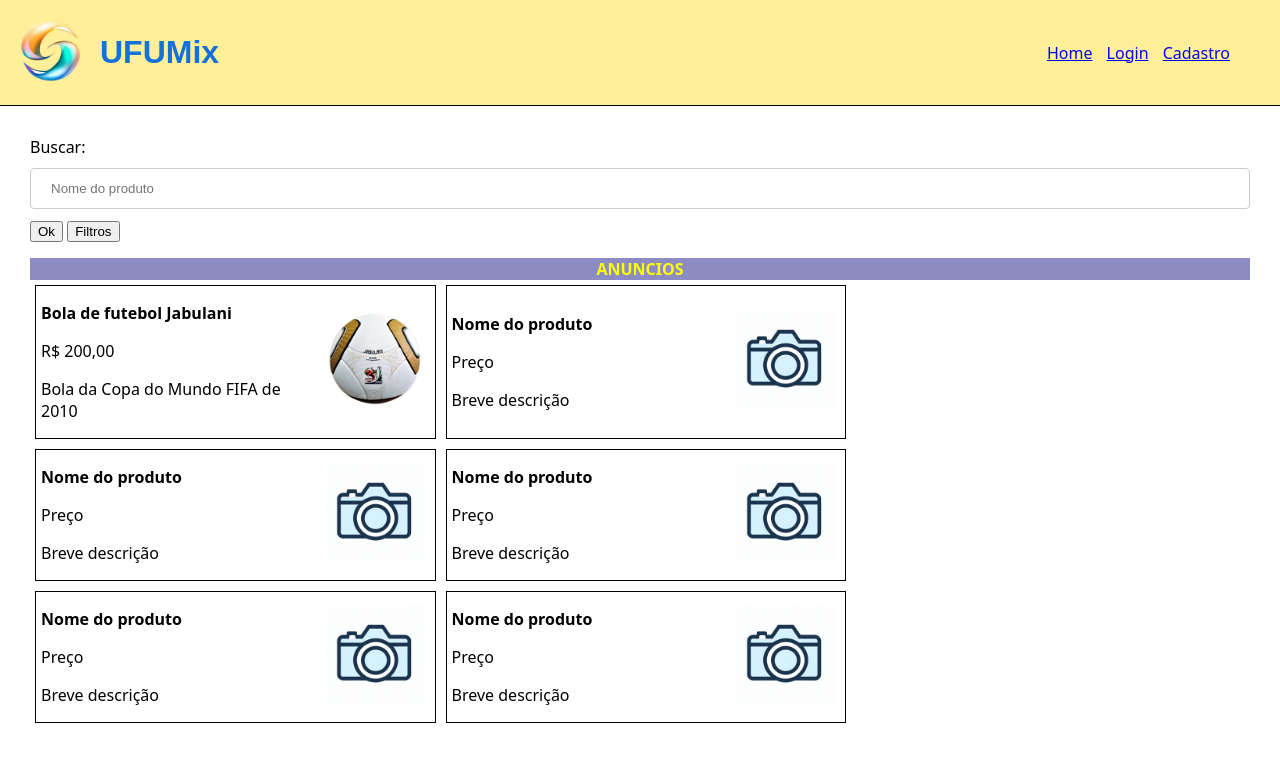
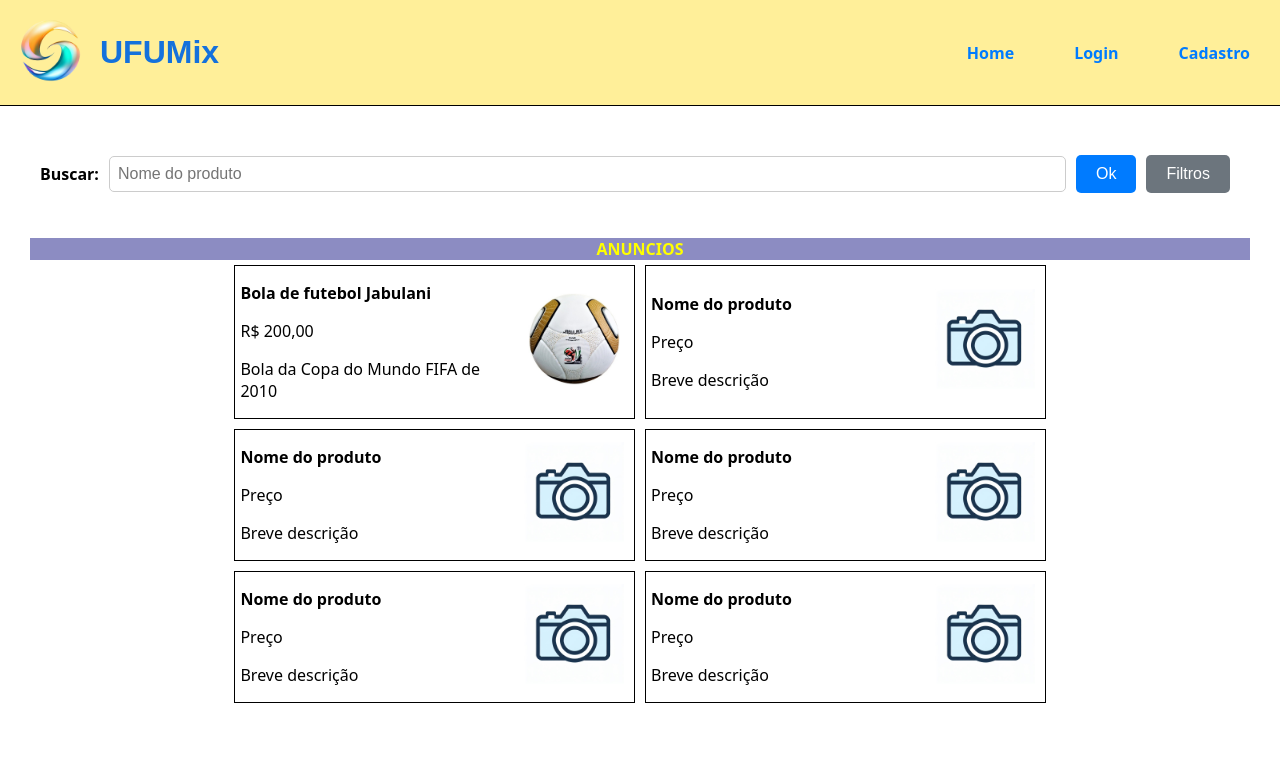
Before and after one commit to amauriPietro/projetoFinalPPI, a PHP site: page / in a window 1280 px wide. Shown: the top 762 px of the page. Run offline with PHP 8.4, Linux system fonts and the light colour scheme.

Commit message:
visual upgrades

```diff
--- /dev/null
+++ b/projeto/publico/homeStyles.css
@@ -0,0 +1,86 @@
+/* Container principal para alinhar na mesma linha */
+.form-container {
+    display: flex;
+    flex-wrap: wrap;
+    align-items: center;
+    justify-content: space-between;
+    border: 2px hidden #007BFF;
+    padding: 10px 10px 0 10px;
+    border-radius: 5px;
+    margin: 10px 0;
+}
+
+label {
+    display: inline-block;
+    margin-right: 10px;
+    font-weight: bold;
+}
+
+/* Estilos para o campo de entrada (input) */
+input[type="text"] {
+    flex: 2;
+    padding: 8px;
+    border: 1px solid #ccc;
+    border-radius: 5px;
+    margin-right: 10px;
+    font-size: 16px;
+}
+
+input[type="radio"],
+input[type="checkbox"],
+input[type="number"] {
+    margin-bottom: 10px;
+    padding: 5px;
+    border: 1px solid #ccc;
+    border-radius: 5px;
+    vertical-align: middle;
+}
+
+/* Estilos para os botões */
+button {
+    padding: 10px 20px;
+    background-color: #007BFF;
+    color: white;
+    border: none;
+    border-radius: 5px;
+    cursor: pointer;
+    font-size: 16px;
+    margin-right: 10px;
+}
+
+/* Estilos específicos para o botão "Filtros" */
+#collapseBtn {
+    background-color: #6c757d;
+}
+
+/* Estilos para a div categoria-container */
+#busca-container {
+    width: 100%;
+    margin-top: 10px;
+}
+
+
+/* Responsividade para dispositivos menores */
+@media (max-width: 768px) {
+    .form-container {
+        flex-direction: column;
+        align-items: stretch;
+    }
+
+    label {
+        margin-bottom: 5px;
+        flex: unset;
+    }
+
+    input[type="text"] {
+        flex: unset;
+        margin-right: 0;
+        margin-bottom: 10px;
+    }
+
+    button {
+        width: 100%;
+        margin-right: 0;
+        margin-bottom: 10px;
+    }
+}
--- a/projeto/publico/index.html
+++ b/projeto/publico/index.html
@@ -1,20 +1,19 @@
 <!DOCTYPE html>
 <html lang="en">
+
 <head>
   <meta charset="UTF-8" />
   <meta name="viewport" content="width=device-width, initial-scale=1.0" />
   <link rel="stylesheet" href="publicStyles.css" />
+  <link rel="stylesheet" href="homeStyles.css">
   <title>Document</title>
 </head>
+
 <body>
   <header>
     <div class="logo">
       <div>
-          <img
-            src="img/logotipo.png"
-            height="100"
-            alt="produto"
-          />
+        <img src="img/logotipo.png" height="100" alt="produto" />
       </div>
       <h1>UFUMix</h1>
     </div>
@@ -28,16 +27,13 @@
   </header>
 
   <main>
+    <div class="form-container">
       <label for="busca">Buscar:</label>
-      <input
-        type="text"
-        name="busca"
-        id="busca"
-        placeholder="Nome do produto"
-      />
+      <input type="text" name="busca" id="busca" placeholder="Nome do produto" />
       <button type="button">Ok</button>
       <button type="button" id="collapseBtn">Filtros</button>
 
+      <div id="busca-container">
         <fieldset id="collapse-content">
           <p>Buscar palavra-chave em:</p>
           <input type="radio" name="tipoBusca" id="titulo" value="titulo" />
@@ -61,6 +57,8 @@
           <input type="checkbox" name="roupas" id="roupas" value="roupas" />
           <label for="roupas">Roupas</label>
         </fieldset>
+      </div>
+    </div>
 
     <div class="announceHeader">
       ANUNCIOS
@@ -73,11 +71,7 @@
           <p>Bola da Copa do Mundo FIFA de 2010</p>
         </div>
         <div>
-            <img
-              src="img/jabulani.jpeg"
-              height="100"
-              alt="produto"
-            />
+          <img src="img/jabulani.jpeg" height="100" alt="produto" />
         </div>
       </div>
 
@@ -88,11 +82,7 @@
           <p>Breve descrição</p>
         </div>
         <div>
-            <img
-              src="img/default_img.jpeg"
-              height="100"
-              alt="produto"
-            />
+          <img src="img/default_img.jpeg" height="100" alt="produto" />
         </div>
       </div>
 
@@ -103,11 +93,7 @@
           <p>Breve descrição</p>
         </div>
         <div>
-            <img
-              src="img/default_img.jpeg"
-              height="100"
-              alt="produto"
-            />
+          <img src="img/default_img.jpeg" height="100" alt="produto" />
         </div>
       </div>
 
@@ -118,11 +104,7 @@
           <p>Breve descrição</p>
         </div>
         <div>
-            <img
-              src="img/default_img.jpeg"
-              height="100"
-              alt="produto"
-            />
+          <img src="img/default_img.jpeg" height="100" alt="produto" />
         </div>
       </div>
 
@@ -133,11 +115,7 @@
           <p>Breve descrição</p>
         </div>
         <div>
-            <img
-              src="img/default_img.jpeg"
-              height="100"
-              alt="produto"
-            />
+          <img src="img/default_img.jpeg" height="100" alt="produto" />
         </div>
       </div>
 
@@ -148,11 +126,7 @@
           <p>Breve descrição</p>
         </div>
         <div>
-            <img
-              src="img/default_img.jpeg"
-              height="100"
-              alt="produto"
-            />
+          <img src="img/default_img.jpeg" height="100" alt="produto" />
         </div>
       </div>
     </div>
@@ -197,7 +171,7 @@
               let price = pArray[1].textContent;
               let description = pArray[2].textContent;
 
-                console.log(product +"\t"+ price +"\t"+ description);
+              console.log(product + "\t" + price + "\t" + description);
               var url = `anuncio.html?produto=${encodeURIComponent(product)}&preco=${encodeURIComponent(price)}&descricao=${encodeURIComponent(description)}&imgUrl=${encodeURIComponent(productImage.src)}`;
               window.location.href = url;
             });
@@ -207,16 +181,19 @@
 
       var collapseBtn = document.querySelector("#collapseBtn");
 
-        collapseBtn.addEventListener("click", function(){
+      collapseBtn.addEventListener("click", function () {
         var content = document.querySelector("#collapse-content");
-            if (content.style.maxHeight){
+        if (content.style.maxHeight) {
           content.style.maxHeight = null;
+          content.style.borderStyle = "none";
         } else {
           content.style.maxHeight = content.scrollHeight + "px";
+          content.style.borderStyle = "solid";
         }
       })
     </script>
   </main>
   <footer></footer>
 </body>
+
 </html>
--- a/projeto/publico/publicStyles.css
+++ b/projeto/publico/publicStyles.css
@@ -38,6 +38,7 @@ body{
     display: flex;
     flex-direction: row;
     flex-wrap: wrap;
+    justify-content: center;
 }
 
 .card img{
@@ -57,15 +58,37 @@ body{
     font-weight: bold;
 }
 
+/* Estilos gerais para a navbar */
 .navBar {
     list-style: none;
-    margin-right: 50px;
+    padding: 0;
+    margin: 0;
+    display: flex;
+    background-color: transparent; /* Fundo transparente */
+    justify-content: center;
 }
 
+/* Estilos para cada item da navbar */
 .navBar li {
-    display: inline-block;
-    margin-left: 10px;
+    margin: 0 10px;
 }
+
+/* Estilos para os links */
+.navBar a {
+    text-decoration: none;
+    color: #007BFF; /* Cor do texto */
+    font-weight: bold;
+    padding: 10px 20px;
+    border-radius: 5px;
+    transition: background-color 0.3s;
+    background-color: transparent; /* Fundo transparente */
+}
+
+/* Estilos quando o mouse passa por cima do link */
+.navBar a:hover {
+    background-color: rgba(0, 123, 255, 0.2); /* Cor de fundo com transparência */
+}
+
 
 input[type="text"], input[type="tel"], input[type="email"], input[type="password"]{
     width: 100%;
@@ -99,6 +122,8 @@ fieldset{
     max-height: 0;
     overflow: hidden;
     transition: max-height 0.2s ease-out;
+    border: 2px hidden black;
+    border-radius: 5px;
 }
 
 main{
```
Lines whose indentation alone changed are shown as unchanged.
